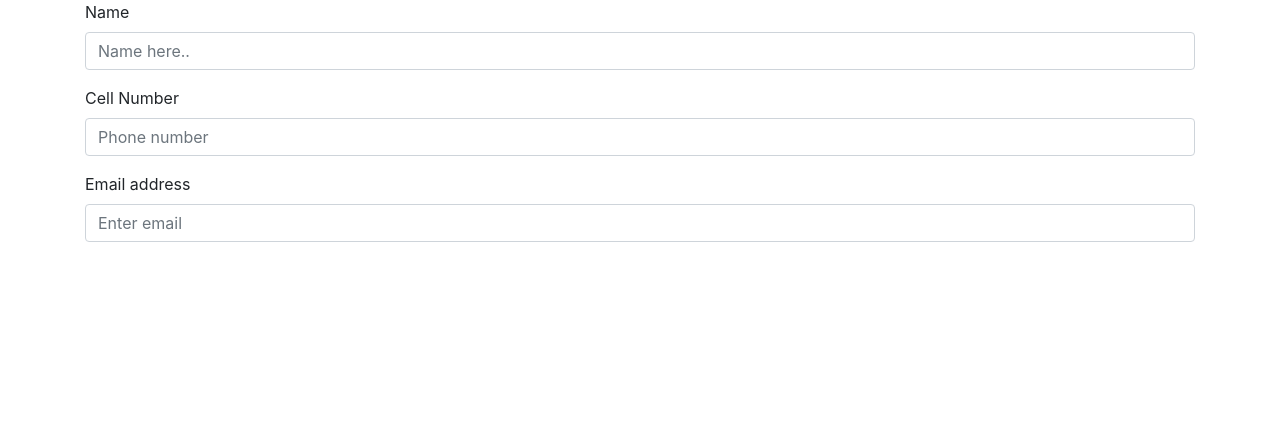
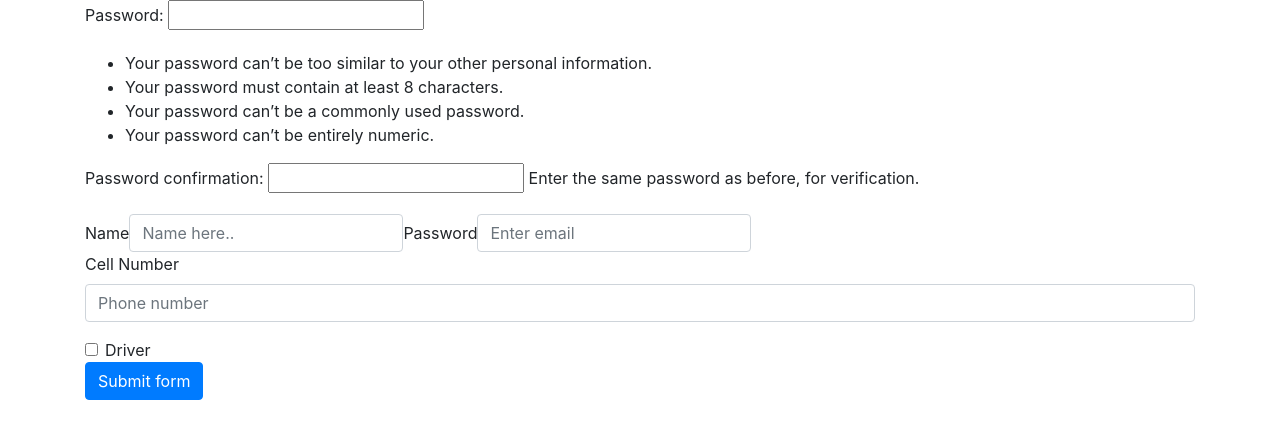
Before and after one commit to sandipan-basak/taxi_wala, a Django app: template templates/signup.html in a window 1280 px wide. Shown: the part 56-495 px from the top of the page. Run offline with Django 3.2, Linux system fonts and the light colour scheme; the template is opened without the code that fills it: values that come from a table or form of the project are taken from there, others are empty; parts of the project's set-up code (start-up, migrations or seed data) failed here and were passed over; some libraries are stand-ins or nearby versions.

Commit message:
change resource

```diff
--- a/rides/forms.py
+++ b/rides/forms.py
@@ -7,13 +7,8 @@ from .models import User
 # from .models import
 
 class UserSignUp(UserCreationForm):
-    Choices = (
-        ("1","Driver"),
-    )
-    driver = forms.ModelMultipleChoiceField(
-        choices=Choices,
-        widget=forms.CheckboxSelectMultiple,
-    )
+
+
     class Meta(UserCreationForm.Meta):
         fields = ('username','name','password')
         model = User
--- /dev/null
+++ b/rides/static/js/map_view/user_registration.js
@@ -0,0 +1,6 @@
+function driverEnabled() {
+    const e = document.getElementById("exec");
+
+    e.className="form-inline"
+
+}
--- a/rides/views.py
+++ b/rides/views.py
@@ -21,7 +21,9 @@ def register(request):
         # Check to see both forms are valid
         if user_form.is_valid():
 
-            if user_form.
+            if "driver-enable" in request.POST:
+
+
             # Save User Form to Database
             user = user_form.save()
 
--- a/templates/signup.html
+++ b/templates/signup.html
@@ -4,22 +4,45 @@
 
 {% load static %}
 
-<form enctype="multipart/form-data" method="POST">
+<script src="{% static "js/map_view/user_registration.js" %}" alt="No script"></script>
+
+<form method="POST">
   {% csrf_token %}
   {{ user_form.as_p }}
-
-  <div class="form-group">
-    <label for="Name">Name</label>
-    <input type="text" class="form-control" id="full-name" placeholder="Name here..">
+  <div class="form-inline">
+    <div class="form-group">
+      <label for="full-name">Name</label>
+      <input type="text" class="form-control" id="full-name" placeholder="Name here.." required>
+    </div>
+    <div class="form-group">
+      <label for="user-password">Password</label>
+      <input type="password" class="form-control" id="cell"  placeholder="Enter email" required>
+    </div>
   </div>
   <div class="form-group">
-    <label for="exampleInputEmail1">Cell Number</label>
-    <input type="number" class="form-control" id="cell"  placeholder="Phone number">
+    <label for="phone">Cell Number</label>
+    <input type="number" class="form-control" id="cell"  placeholder="Phone number" required>
   </div>
-  <div class="form-group">
-    <label for="exampleInputEmail1">Email address</label>
-    <input type="number" class="form-control" id="cell"  placeholder="Enter email">
+  <div class="form-check">
+    <input class="form-check-input" type="checkbox" id="driver-enable" name="driver-enable">
+    <label class="form-check-label" for="driver-enable">
+      Driver
+    </label>
   </div>
-
+  <div class="form-inline d-none" id="exec">
+    <div class="form-group">
+      <label for="cab-number">Current Cab</label>
+      <input type="text" class="form-control" id="cell"  placeholder="Car number.." required>
+    </div>
+    <div class="form-group">
+      <label for="shift-time">Shift</label>
+      <select id="inputState" class="form-control" required>
+        <option selected>Choose...</option>
+        <option>Morning</option>
+        <option>Night</option>
+      </select>
+    </div>
+  </div>
+  <button class="btn btn-primary" type="submit">Submit form</button>
 </form>
 {% endblock %}
```
